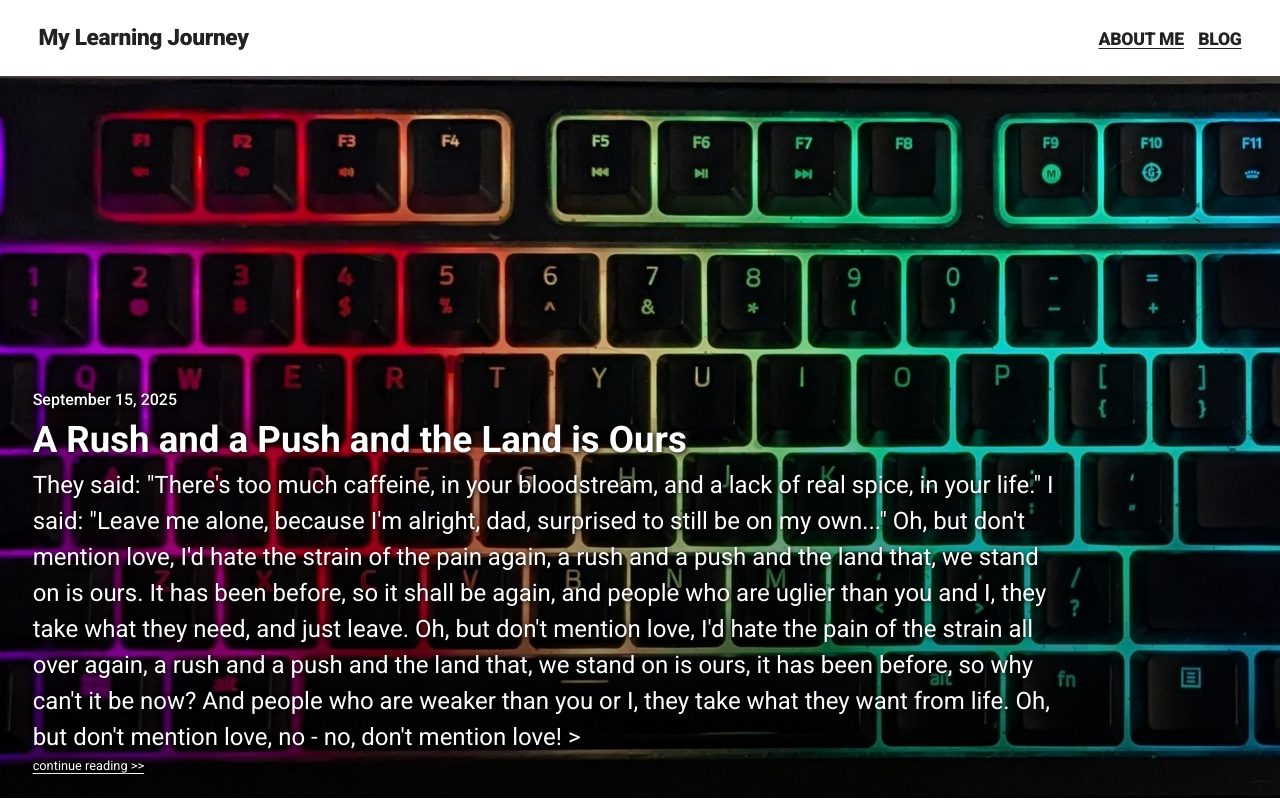
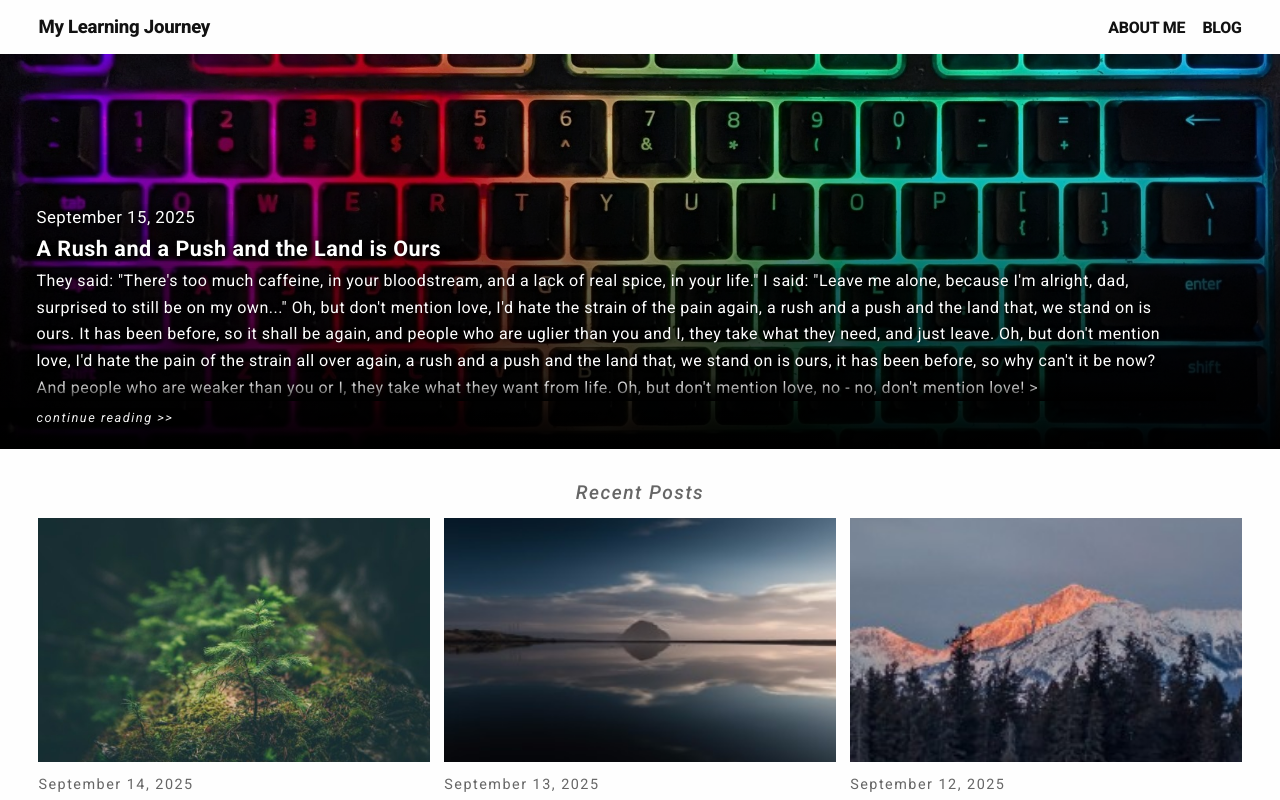
Before and after one commit to julierindone/learning-journal, a plain HTML site: page index.html in a window 1280 px wide. Shown: the top 800 px of the page. Drawn offline with Linux system fonts and the light colour scheme; a web font is replaced by a local one.

Commit message:
Refactor blog content display: update featured post rendering, enhance main blog content structure, and improve CSS styles for better readability and layout consistency

```diff
--- a/index.html
+++ b/index.html
@@ -22,11 +22,15 @@
 				<a href="blog.html">blog</a>
 			</div>
 		</nav>
-		<header id="home-header" class="roboto">
+		<header id="home-header">
 			<div id="home-featured-post"></div>
 		</header>
+		<p id="recent-posts" class="expanded-all-caps">Recent Posts</p>
 		<main id="main-home-content"></main>
-		<a class="view-more" href="all-posts.html">View more posts</a>
+		<div class="view-more">
+			<hr>
+			<a class="continue-reading expanded-all-caps" href="">View more posts >></a>
+		</div>
 		<footer>
 			<p>Learning Journal Inc.</p>
 			<p>@2025</p>
--- a/index.js
+++ b/index.js
@@ -2,9 +2,11 @@ import { blogPostArray } from "./data.js"
 
 const mainHomeContent = document.getElementById('main-home-content')
 const featuredPost = document.getElementById('home-featured-post')
+
+// I think the thing I added the event listener for turned out to not be needed. Saving for now since I can't remember.
 let screenWidth = 0
 
-window.addEventListener('resize', function() {
+window.addEventListener('resize', function () {
 	getScreenWidth()
 })
 
@@ -18,32 +20,35 @@ function getScreenWidth() {
 
 function getFeaturedPost() {
 	let featuredPostObject = blogPostArray[0]
-	featuredPost.innerHTML = `
+	let featuredPostHtml = `
 	<p class="header-post-date">${featuredPostObject.date}</p>
 	<h2 class="header-post-title">${featuredPostObject.title}</h2>
 	<p class="header-post-content cut-off-text">${featuredPostObject.content}></p>
-	<a href="" class="expanded-all-caps continue-reading">continue reading >></a>`
+	<a href="post.html" class="expanded-all-caps continue-reading">continue reading >></a>`
 
 	let backgroundCss = `
-		background-image: linear-gradient(rgba(0, 0, 0, 0), rgba(0, 0, 0, 0.1), rgba(0, 0, 0, 0.2), rgba(0, 0, 0, 0.3), rgba(0, 0, 0, 0.4), rgba(0, 0, 0, 0.5)), url("${featuredPostObject.image}");
+		background-image: linear-gradient(rgba(0, 0, 0, 0.1),  41%, rgba(0, 0, 0, 0.6), rgba(0, 0, 0, 0.8), rgb(0, 0, 0)), url("${featuredPostObject.image}");
 		background-position: center; background-size: cover; background-repeat: no-repeat; background-color: #222;`
 	document.getElementById('home-header').style.cssText = backgroundCss
+
+		featuredPost.innerHTML = featuredPostHtml
 }
 
 function getMainHomeContent() {
 	let mainContentHtml = ''
-	for (let i = 1; i < 4; i++) {
+	for (let i = 1; i < 7; i++) {
 		let currentPost = blogPostArray[i]
 
 		mainContentHtml += `
 		<div class="blog-post" id="next-post-${i}">
+			<hr />
 			<div class="image-wrapper">
 				<img class="post-img" alt="image" src="${currentPost.image}">
 			</div>
-				<p class="post-date">${currentPost.date}</p>
+			<p class="post-date expanded-all-caps">${currentPost.date}</p>
 			<h2 class="main-post-title">${currentPost.title}</h2>
 			<p class="post-content cut-off-text">${currentPost.content}</p>
-				<a href="" class="expanded-all continue-reading">continue reading >></a>
+			<a href="" class="continue-reading expanded-all-caps">continue reading >></a>
 		</div>`
 	}
 
--- a/styles.css
+++ b/styles.css
@@ -1,12 +1,12 @@
 :root {
-	--black: #222;
+	--black: #121212;
 	--white: #fefefe;
 	--sides: 3%;
 }
 
-/* =======================
+/* =============================
 		SITE LAYOUT
-	======================== */
+	============================== */
 
 html, body, h1, h2, p, img {
 	margin: 0;
@@ -18,22 +18,23 @@ html {
 }
 body {
 	color: var(--black);
+	background-color: var(--white);
 	height: 100%;
 }
 
 .wrapper {
 	min-height: 100dvh;
 	display: grid;
-	grid-gap: 1.3em;
+	grid-gap: 1.1rem;
 }
 
 #home-body .wrapper {
 	grid-template-columns: 1fr;
 	grid-template-rows: auto auto auto 1fr auto auto;
 	grid-template-areas:
-		"."
 		"navi"
 		"head"
+		"recent"
 		"main"
 		"view"
 		"foot";
@@ -41,9 +42,8 @@ body {
 
 #blog-body .wrapper {
 	min-height: 100dvh;
-	grid-template-rows: auto auto auto auto 1fr auto;
+	grid-template-rows: auto auto auto 1fr auto;
 	grid-template-areas:
-		"."
 		"navi"
 		"head"
 		"recent"
@@ -65,6 +65,8 @@ nav {
 	flex-direction: row;
 	justify-content: space-between;
 	align-items: baseline;
+  font-size: clamp(.9rem, 0.7rem + 1.7vw, 1.2rem);
+	margin-block: 1rem -.1rem;
 }
 
 .nav-links {
@@ -78,24 +80,32 @@ nav {
 footer {
     grid-area: foot;
     background-color: var(--black);
-    padding-block: 1.45em;
-    margin-top: .35em;
+    padding-block: 1.9dvh;
+    margin-top: .9dvh;
 }
 
-/* =======================
+/* =============================
 		HEADER LAYOUT
-	======================== */
+	============================== */
 
 header {
 	grid-area: head;
+	min-height: 40dvh;
+}
+header::before {
+	/* I don't this id doing anything */
+	height: 100dvh;
 }
 
 #home-header {
+	display: flex;
+	align-items: end;
+	/* padding-block: 4.5em 1em; */
 	padding-block: clamp(6.4em, 3.2em + 16vh, 14em) 1em;
 }
 
 #home-featured-post > * {
-	color: var(--white);
+	color: var(--white) !important;
 	text-shadow: 1px 1px 5px black;
   background-color: #00000014;
 	width: fit-content;
@@ -103,48 +113,49 @@ header {
 	margin-top: .4rem;
 }
 
-#home-featured-post .header-post-date {
-	margin-top: 0 !important;
+#home-featured-post > h2 {
+	font-size: 1.35em;
+}
+
+#home-featured-post p:first-child {
+	margin-top: 0;
 }
 #home-featured-post .header-post-content {
-	font-size: clamp(1rem, 0.7rem + 1.4vw, 1.5rem);
+	line-height: 1.67;
 }
 
 #recent-posts {
 	grid-area: recent;
+	font-size: 1.05rem;
+	font-weight: 500;
+	font-style: italic;
 	justify-self: center;
-	font-size: 1.2rem;
-	font-weight: 700;
-	text-transform: uppercase;
-	letter-spacing: -.02em;
-	padding-top: .85em;
+	margin-block: .6em -.6em;
 }
 
 @media (min-width: 800px) {
-
 	#home-header {
-		padding-block: clamp(16.4em, 15em + 9vh, 25em) 1.5em;
+    padding-block: clamp(8em, 5em + 8.75vh, 13em) 1.5em;
 	}
 
 	#home-featured-post {
-		width: 85%;
-		text-wrap: balance;
+		width: 95%;
 	}
 
 	#recent-posts {
-		font-size: 1.3rem;
-		padding-top: 1.4em;
+		font-size: 1.2rem;
+		margin-block: 0.6em -0.5em;
 	}
 }
 
-/* =======================
+/* =============================
 		MAIN ELEMENT LAYOUT
-	======================== */
+	============================== */
 
 main {
 	grid-area: main;
 	display: grid;
-	gap: 2em 1.35em;
+	gap: 2em 0.9em;
 }
 
 #main-blog-content {
@@ -153,28 +164,27 @@ main {
 		grid-template-rows: 1fr auto;
 }
 
-#home-header .continue-reading {
-	font-size: .8em;
-}
-
-#main-home-content .continue-reading {
-	font-size: .9em;
-}
-
 @media (min-width: 800px) {
 	#main-home-content {
 		grid-template-columns: repeat(3, 1fr);
 		grid-template-rows: 1fr auto;
 	}
+
+	.blog-post {
+		margin-top: .1em !important;
+	}
+	.blog-post hr {
+		display: none;
+	}
+
+	.image-wrapper {
+		padding-top: 0;
+	}
 }
 
-.view-more {
-	grid-area: view;
-}
-
-/* =======================
+/* =============================
 		TYPOGRAPHY
-	======================== */
+	============================== */
 
 .roboto {
 	font-family: "Roboto", sans-serif;
@@ -182,11 +192,11 @@ main {
 	font-style: normal;
 	font-variation-settings:
 		"wdth"100;
+	letter-spacing: .5px;
 }
 
 h1 {
-	font-size: clamp(1rem, 1.05rem + 0.46vw, 1.5rem);
-	line-height: 1.5;
+	font-size: .97em !important;
 }
 
 h2 {
@@ -198,41 +208,41 @@ main h2 {
 }
 
 p {
-	line-height: 1.5;
-	word-wrap: break-word;
+	line-height: 1.55;
 }
 
 nav * {
 	letter-spacing: -.015em;
-	font-weight: 900;
+	font-weight: 800;
 }
 
 #nav-title:link {
 	text-decoration-line: none;
 }
 
+a, a:link, a:visited {
+	text-decoration: none;
+}
 .nav-links a {
-  font-size: clamp(.9rem, 0.81rem + 0.46vw, 1.1rem);
+	font-size: .83em;
 	text-transform: uppercase;
 }
 
 a:link, a:visited {
-	text-underline-offset: 3px;
 	color: inherit;
 }
-
-#home-featured-post h2 {
-  font-size: clamp(1.1rem, 0.85rem + 1.8vw, 2.4rem);
-}
-
 
 #blog-featured-post h2 {
   font-size: clamp(1.3rem, 0.92rem + 1.9vw, 2.5rem);
 }
 
 .header-post-date {
-	font-size: 1rem;
-	font-weight: 500;
+	font-size: 1.05em;
+}
+
+p.post-date {
+	font-size: .9rem;
+	margin-top: .8em;
 }
 
 #blog-featured-post > p, #blog-featured-post > h2  {
@@ -243,22 +253,22 @@ a:link, a:visited {
 	font-size: 1rem;
 }
 
-p.post-date {
-	font-size: .9rem;
-	font-weight: 700;
-	text-transform: uppercase;
-	margin-top: .7em;
+#next-post-1 hr {
+	display: none;
+}
+
+#next-post-1 .image-wrapper {
+	padding-top: 0;
+}
+
+.post-content {
+	margin-block:.6em;
 }
 
 h2.main-post-title {
 	font-size: 1.3rem;
-	margin-top: .3em;
+	margin-top: .5em;
 }
-
-a.view-more:link {
-	font-weight: 700;
-	display: block;
-	text-align: center;
 
 .cut-off-text {
 	overflow: hidden;
@@ -273,7 +283,7 @@ a.view-more:link {
 
 .header-post-content {
 	--line-height: 1.67;
-	--max-lines: 6;
+	--max-lines: 7;
 }
 
 .cut-off-text::before {
@@ -286,15 +296,23 @@ a.view-more:link {
 }
 
 #home-featured-post .cut-off-text::before {
-	background: linear-gradient(to bottom, transparent, black);
+	background: linear-gradient(to bottom, transparent, 65%, rgba(0, 0, 0, 1));
 }
 
+/* ===============================
+		FOOTER, ETC
+	================================ */
+
+#recent-posts p {
+	text-align: center;
+	margin-top: .5em;
 }
 
 footer p {
 	color: var(--white);
 	text-align: center;
 	font-size: .8rem;
+	line-height: 1.35;
 }
 
 footer p:last-child {
@@ -302,14 +320,30 @@ footer p:last-child {
 	margin-top: .3em;
 }
 
-/* =======================
+.view-more {
+	grid-area: view;
+	margin-top: 0.9em;
+}
+
+.view-more a:link {
+	display: block;
+	font-size: 1.05rem;
+	font-weight: 500;
+	text-align: center;
+	padding-top: 1.3em;
+	margin: 0 auto;
+}
+
+
+/* =============================
 		IMAGES
-	======================== */
+	============================== */
 
 .image-wrapper {
 	width: 100%;
 	aspect-ratio: 8/5;
 	overflow: hidden;
+	padding-top: 1.7em
 }
 
 .post-img {
@@ -317,3 +351,63 @@ footer p:last-child {
 	height: 100%;
 	object-fit: cover;
 }
+
+@media (min-width: 800px) {
+	.image-wrapper {
+		padding-top: 0;
+	}
+}
+
+/* =============================
+		Utility Classes
+	============================== */
+
+	.expanded-all-caps {
+	/* text-transform: uppercase; */
+	letter-spacing: 1.5px;
+	color: #00000099 !important;
+}
+
+hr {
+    border: 0;
+    width: 70vw;
+		height: 1px;
+    background-image: linear-gradient(to right, rgba(0, 0, 0, 0), rgba(0, 0, 0, 0.85), rgba(0, 0, 0, 0));
+		margin: 0 auto;
+}
+
+/* Continue reading has to be down here... otherwise expanded-all-caps overrides it. */
+.continue-reading {
+	font-size: .8em;
+	font-style: italic;
+	font-weight: 400;
+	display: block;
+}
+
+#home-featured-post .continue-reading {
+	opacity: 0.95;
+	padding-top: .2em;
+}
+
+.blog-post .continue-reading {
+	font-size: .9em;
+	text-transform: lowercase;
+}
+
+@media (min-width: 800px) {
+	hr {
+		width:50%;
+	}
+
+	.blog-post hr {
+		display: none;
+	}
+	.view-more {
+		font-size: 1.2rem;
+		margin-top: .4em;
+	}
+
+	.image-wrapper {
+		padding-top: 0;
+	}
+}
```
Also changed, not shown: blog.js (+7 -16 lines), images/portland1.jpg (added), images/portland2.jpg (added). Lines whose indentation alone changed are shown as unchanged.
